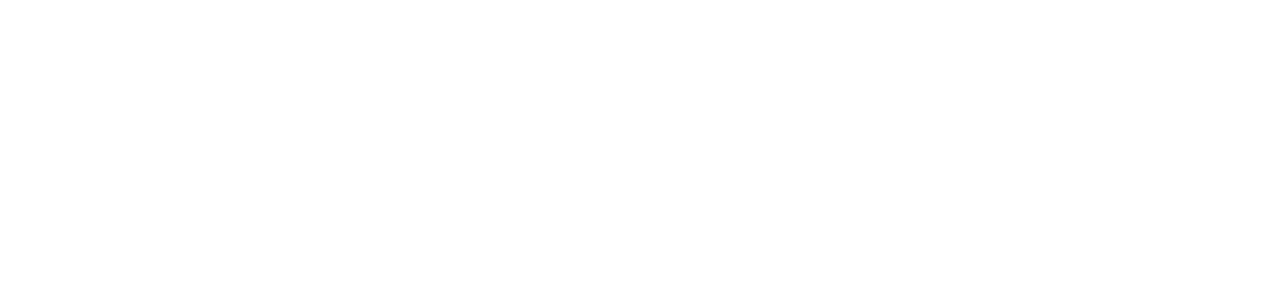
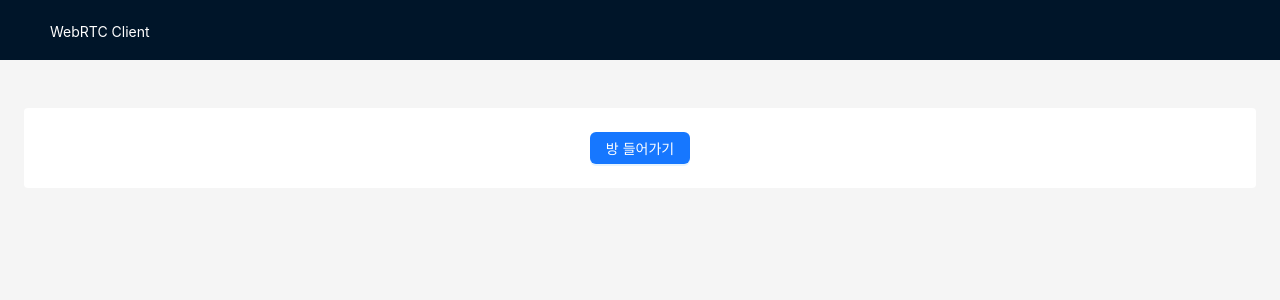
Before and after one commit to bluemiv/webrtc-client, a React (Create React App) app: page / in a window 1280 px wide. Shown: the top 300 px of the page. Built offline with nearby package versions, Linux system fonts and the light colour scheme.

Commit message:
feat: react router dom 추가

```diff
--- a/package.json
+++ b/package.json
@@ -10,10 +10,12 @@
     "@types/node": "^16.7.13",
     "@types/react": "^18.0.0",
     "@types/react-dom": "^18.0.0",
+    "antd": "^5.16.5",
     "dayjs": "^1.11.11",
     "lodash": "^4.17.21",
     "react": "^18.3.1",
     "react-dom": "^18.3.1",
+    "react-router-dom": "^6.23.0",
     "react-scripts": "5.0.1",
     "socket.io-client": "^4.7.5",
     "typescript": "^4.4.2",
--- /dev/null
+++ b/src/constants/index.ts
@@ -0,0 +1 @@
+export * from './routes';
--- /dev/null
+++ b/src/constants/routes.ts
@@ -0,0 +1,4 @@
+export const ROUTE_PATH = {
+  HOME: '/',
+  CHAT: '/chat/:room',
+};
--- a/src/index.tsx
+++ b/src/index.tsx
@@ -1,13 +1,32 @@
 import React from 'react';
 import ReactDOM from 'react-dom/client';
+import { createBrowserRouter, RouterProvider } from 'react-router-dom';
+import reportWebVitals from './reportWebVitals';
 import './index.css';
-import App from './App';
-import reportWebVitals from './reportWebVitals';
+import { ROUTE_PATH } from '@/constants';
+import { HomePage, ChatPage } from '@/pages';
+import { BasicLayout } from '@/layout';
+
+const router = createBrowserRouter([
+  {
+    element: <BasicLayout />,
+    children: [
+      {
+        path: ROUTE_PATH.HOME,
+        element: <HomePage />,
+      },
+      {
+        path: ROUTE_PATH.CHAT,
+        element: <ChatPage />,
+      },
+    ],
+  },
+]);
 
 const root = ReactDOM.createRoot(document.getElementById('root') as HTMLElement);
 root.render(
   <React.StrictMode>
-    <App />
+    <RouterProvider router={router} />
   </React.StrictMode>,
 );
 
--- /dev/null
+++ b/src/layout/BasicLayout.tsx
@@ -0,0 +1,25 @@
+import { Layout } from 'antd';
+import { Outlet } from 'react-router-dom';
+
+const BasicLayout = () => {
+  const pathList = window.location.pathname.split('/').filter((v) => !!v);
+  return (
+    <Layout className="min-h-screen">
+      <Layout.Header className="h-[60px] text-white">
+        <div>WebRTC Client</div>
+      </Layout.Header>
+      <Layout.Content className="p-6 min-h-[calc(100vh-60px)] overflow-y-auto">
+        <div className="flex items-center gap-3 mb-6">
+          {pathList.map((path, idx) => (
+            <span key={idx}>{path}</span>
+          ))}
+        </div>
+        <div className="h-full bg-white rounded p-6">
+          <Outlet />
+        </div>
+      </Layout.Content>
+    </Layout>
+  );
+};
+
+export default BasicLayout;
--- /dev/null
+++ b/src/layout/index.ts
@@ -0,0 +1 @@
+export { default as BasicLayout } from './BasicLayout';
--- /dev/null
+++ b/src/pages/HomePage.tsx
@@ -0,0 +1,12 @@
+import React from 'react';
+import { Button } from 'antd';
+
+const HomePage = () => {
+  return (
+    <div className="flex items-center justify-center h-full">
+      <Button type="primary">방 들어가기</Button>
+    </div>
+  );
+};
+
+export default HomePage;
--- /dev/null
+++ b/src/pages/chat/ChatPage.tsx
@@ -0,0 +1,11 @@
+import React from 'react';
+import { useParams } from 'react-router-dom';
+
+const ChatPage = () => {
+  const params = useParams();
+  const { room } = params;
+
+  return <div>{room}</div>;
+};
+
+export default ChatPage;
--- /dev/null
+++ b/src/pages/index.ts
@@ -0,0 +1,2 @@
+export { default as HomePage } from './HomePage';
+export { default as ChatPage } from './chat/ChatPage';
```
Also changed, not shown: 1 other file (tests, documents, lock files or other folders).
